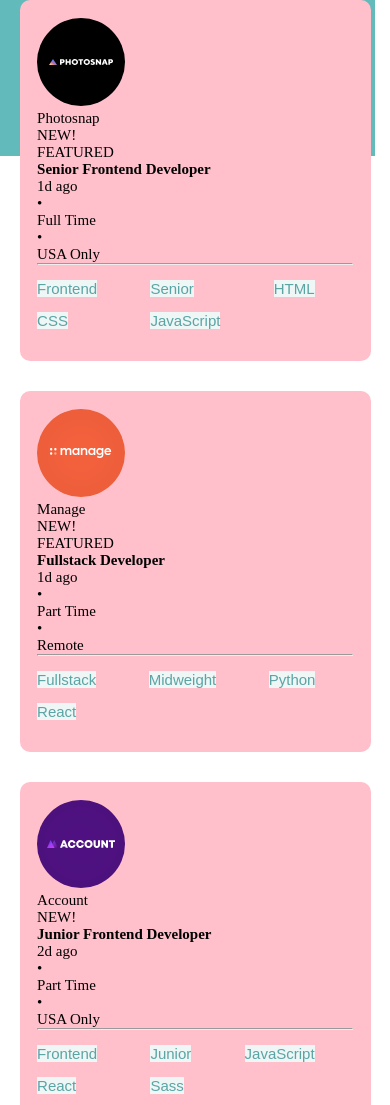
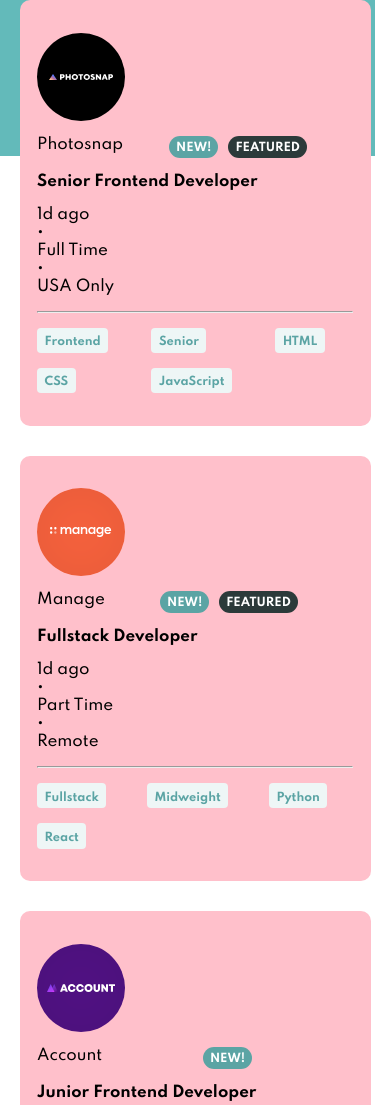
Before and after one commit to jordanlewis9/joblistings, a React app: page / in a window 390 px wide. Shown: the top 1105 px of the page. Built offline with nearby package versions, Linux system fonts and the light colour scheme.

Commit message:
filters for mobile and job info listing css

```diff
--- a/src/components/listings/JobInfo.js
+++ b/src/components/listings/JobInfo.js
@@ -2,17 +2,25 @@ import React from 'react';
 
 const JobInfo = ({ listing }) => {
     return (
-        <div>
-            <img src={listing.logo} />
-            <p>{listing.company}</p>
-            {listing.new ? <p>NEW!</p> : null}
-            {listing.featured ? <p>FEATURED</p> : null}
-            <h3>{listing.position}</h3>
-            <p>{listing.postedAt}</p>
-            &#8226;
-            <p>{listing.contract}</p>
-            &#8226;
-            <p>{listing.location}</p>
+        <div className="job__info--container">
+            <img src={listing.logo} className="job__info--picture"/>
+            <div className="job__info--listing-container">
+                <p className="job__info--company">{listing.company}</p>
+                <div className="job__info--extra-container">
+                    {listing.new ? <p className="job__info--new job__info--extra">NEW!</p> : null}
+                    {listing.featured ? <p className="job__info--featured job__info--extra">FEATURED</p> : null}
+                </div>
+            </div>
+            <div className="job__info--position-container">
+                <h3 className="job__info--position">{listing.position}</h3>
+            </div>
+            <div className="job__info--detail-container">
+                <p className="job__info--posted-at">{listing.postedAt}</p>
+                &#8226;
+                <p className="job__info--contract">{listing.contract}</p>
+                &#8226;
+                <p className="job__info--location">{listing.location}</p>
+            </div>
         </div>
     );
 }
--- a/src/public/index.html
+++ b/src/public/index.html
@@ -1,10 +1,13 @@
 <!DOCTYPE html>
 <html lang="en">
 <head>
+    <link rel="preconnect" href="https://fonts.googleapis.com">
+    <link rel="preconnect" href="https://fonts.gstatic.com" crossorigin>
+    <link href="https://fonts.googleapis.com/css2?family=Spartan:wght@500;700&display=swap" rel="stylesheet">
     <meta charset="UTF-8">
     <meta http-equiv="X-UA-Compatible" content="IE=edge">
     <meta name="viewport" content="width=device-width, initial-scale=1.0">
-    <title>Document</title>
+    <title>Static Job Listings</title>
 </head>
 <body>
     <div id="root"></div>
--- a/src/public/styles/abstracts/_variables.scss
+++ b/src/public/styles/abstracts/_variables.scss
@@ -1,4 +1,5 @@
 $defaultFontSize: 15px;
-$buttonFontColor: hsl(180, 29%, 50%);
+$defaultFontColor: hsl(180, 29%, 50%);
 $filterTablets: hsl(180, 31%, 95%);
 $background: hsl(180, 52%, 96%);
+$veryDarkCyan: hsl(180, 14%, 20%);
--- a/src/public/styles/components/_general.scss
+++ b/src/public/styles/components/_general.scss
@@ -3,6 +3,7 @@
     margin: 0;
     padding: 0;
     font-size: $defaultFontSize;
+    font-family: 'Spartan', sans-serif;
 }
 
 .container {
@@ -12,7 +13,7 @@
 };
 
 #root {
-    width: 100vw;
+    width: 100%;
     height: 100%;
     background-image: url("./../../../dist/images/bg-header-mobile.svg");
     background-position: 0 0;
--- a/src/public/styles/components/_listings.scss
+++ b/src/public/styles/components/_job-filters.scss
@@ -37,10 +37,14 @@
         &--button {
             display: inline;
             width: auto;
-            color: $buttonFontColor;
+            color: $defaultFontColor;
             background-color: $filterTablets;
             outline: none;
             border: none;
+            font-weight: 700;
+            font-size: 0.75rem;
+            padding: 0.5rem 0.5rem 0.25rem;
+            border-radius: 4px;
         }
     }
 }
--- /dev/null
+++ b/src/public/styles/components/_job-info.scss
@@ -0,0 +1,42 @@
+.job__info {
+    &--container {
+        position: relative;
+        display: grid;
+        grid-template-rows: repeat(3, auto);
+        grid-template-columns: 1fr;
+        gap: 1rem;
+        margin: 1rem 0;
+    }
+
+    &--listing-container {
+        display: grid;
+        grid-template-rows: 1fr;
+        grid-template-columns: repeat(2, auto);
+        max-width: 100%;
+        justify-items: start;
+    }
+
+    &--extra {
+        border-radius: 20px;
+        padding: 5px 7px 3px;
+        font-size: 0.75rem;
+
+        &-container {
+            display: flex;
+            justify-content: space-between;
+        }
+    }
+
+    &--new {
+        background-color: $defaultFontColor;
+        color: white;
+        font-weight: 700;
+    }
+
+    &--featured {
+        background-color: $veryDarkCyan;
+        color: white;
+        font-weight: 700;
+        margin-left: 10px;
+    }
+}
--- a/src/public/styles/main.scss
+++ b/src/public/styles/main.scss
@@ -1,3 +1,4 @@
 @import "abstracts/variables";
 @import "components/general";
-@import "components/listings";
+@import "components/job-filters";
+@import "components/job-info";
```
